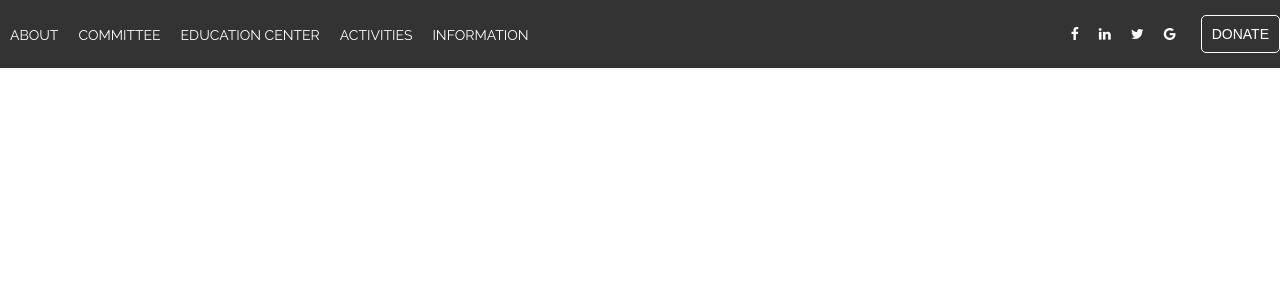
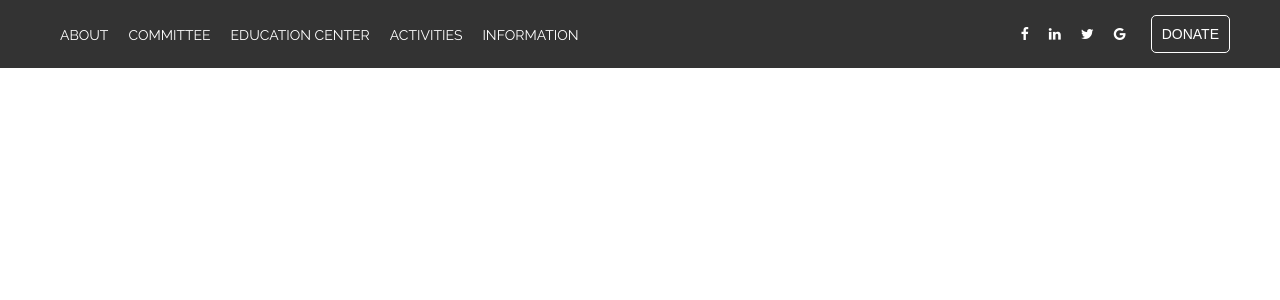
Before and after one commit to nourbalaha/jsfa-hq, a React (Create React App) app: page / in a window 1280 px wide. Shown: the top 300 px of the page. Built offline with nearby package versions, Linux system fonts and the light colour scheme.

Commit message:
added paddig to the navbar on the left and right

```diff
--- a/src/components/Navbar/Navbar.style.scss
+++ b/src/components/Navbar/Navbar.style.scss
@@ -3,7 +3,7 @@
   justify-content: space-between;
   align-items: center;
   background-color: #333;
-  padding: 15px 0;
+  padding: 15px 50px;
   width: 100%;
 
   .navbar-link{
```
